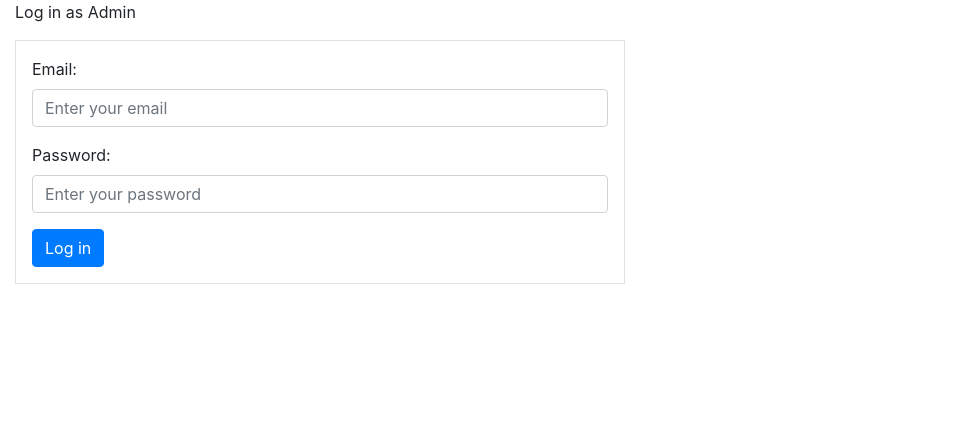
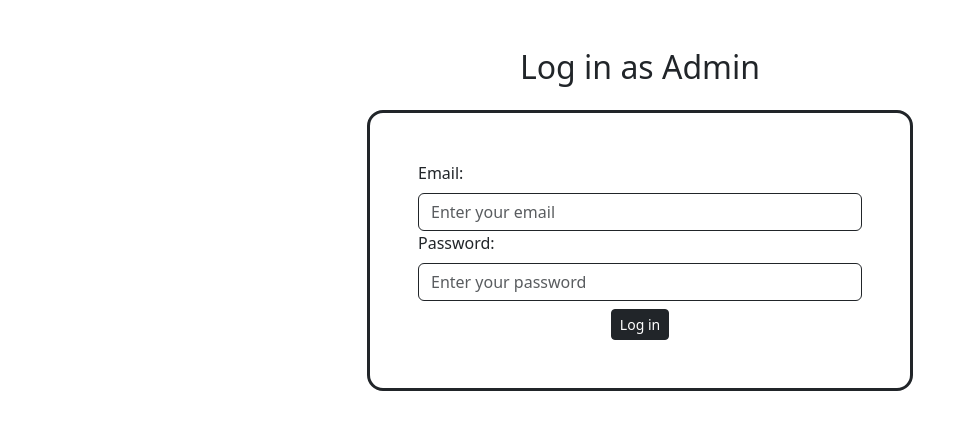
Before and after one commit to RockyBalbonys/SalonAppointmentSystem, a PHP site: page /adminlogin.php in a window 1280 px wide. Shown: the top 430 px of the page, without its empty margins (0-961 px from the left). Run offline with PHP 8.4, Linux system fonts and the light colour scheme; some libraries are stand-ins or nearby versions.

Commit message:
updated ui for admin login page

```diff
--- a/admin/adminlogin.php
+++ b/admin/adminlogin.php
@@ -12,26 +12,34 @@
     <meta charset="UTF-8">
     <meta name="viewport" content="width=device-width, initial-scale=1.0">
     <title>Admin Log In</title>
-    <link rel="stylesheet" href="https://maxcdn.bootstrapcdn.com/bootstrap/4.0.0/css/bootstrap.min.css">
+    <link href="https://cdn.jsdelivr.net/npm/bootstrap@5.3.2/dist/css/bootstrap.min.css" rel="stylesheet" integrity="sha384-T3c6CoIi6uLrA9TneNEoa7RxnatzjcDSCmG1MXxSR1GAsXEV/Dwwykc2MPK8M2HN" crossorigin="anonymous">
 </head>
 <body>
-<div class="col-md-6">
-    <p class="display">Log in as Admin</p>
-                <form method="post" class="border p-3">
+    <div class="container-lg">
+        <div class="text-center mt-5">
+            <h2>Log in as Admin</h2>
+        </div>
+        <div class="row justify-content-center align-items-center">
+            <div class="col-s-6 col-lg-6 my-3">
+                <form method="post" class="border p-5 border-dark border-3 rounded-4">
                     <div class="form-group">
-                        <label for="login_email">Email:</label>
-                        <input type="text" class="form-control" name="admin_username" id="admin_username" placeholder="Enter your email">
+                        <label for="login_email"><p class="text-3 mb-2">Email:</p></label>
+                        <input type="text" class="form-control border-dark" name="admin_username" id="admin_username" placeholder="Enter your email">
                     </div>
                     <div class="form-group">
-                        <label for="login_password">Password:</label>
-                        <input type="password" class="form-control" name="admin_password" id="admin_password" placeholder="Enter your password">
+                        <label for="login_password"><p class="text-3 mb-2">Password:</p></label>
+                        <input type="password" class="form-control border-dark" name="admin_password" id="admin_password" placeholder="Enter your password">
                     </div>
-                    <button type="submit" name="btn_login" class="btn btn-primary">Log in</button>
+                    <div class="text-center mt-2">
+                        <button type="submit" name="btn_login" class="btn btn-sm btn-dark">Log in</button>
+                    </div>
+
                 </form>
             </div>
-    <script src="https://code.jquery.com/jquery-3.2.1.slim.min.js"></script>
-   <script src="https://cdnjs.cloudflare.com/ajax/libs/popper.js/1.12.9/umd/popper.min.js"></script>
-   <script src="https://maxcdn.bootstrapcdn.com/bootstrap/4.0.0/js/bootstrap.min.js"></script>
+        </div>
+    </div>
+
+            <script src="https://cdn.jsdelivr.net/npm/bootstrap@5.3.2/dist/js/bootstrap.bundle.min.js" integrity="sha384-C6RzsynM9kWDrMNeT87bh95OGNyZPhcTNXj1NW7RuBCsyN/o0jlpcV8Qyq46cDfL" crossorigin="anonymous"></script>
 
 </body>
 </html>
```
